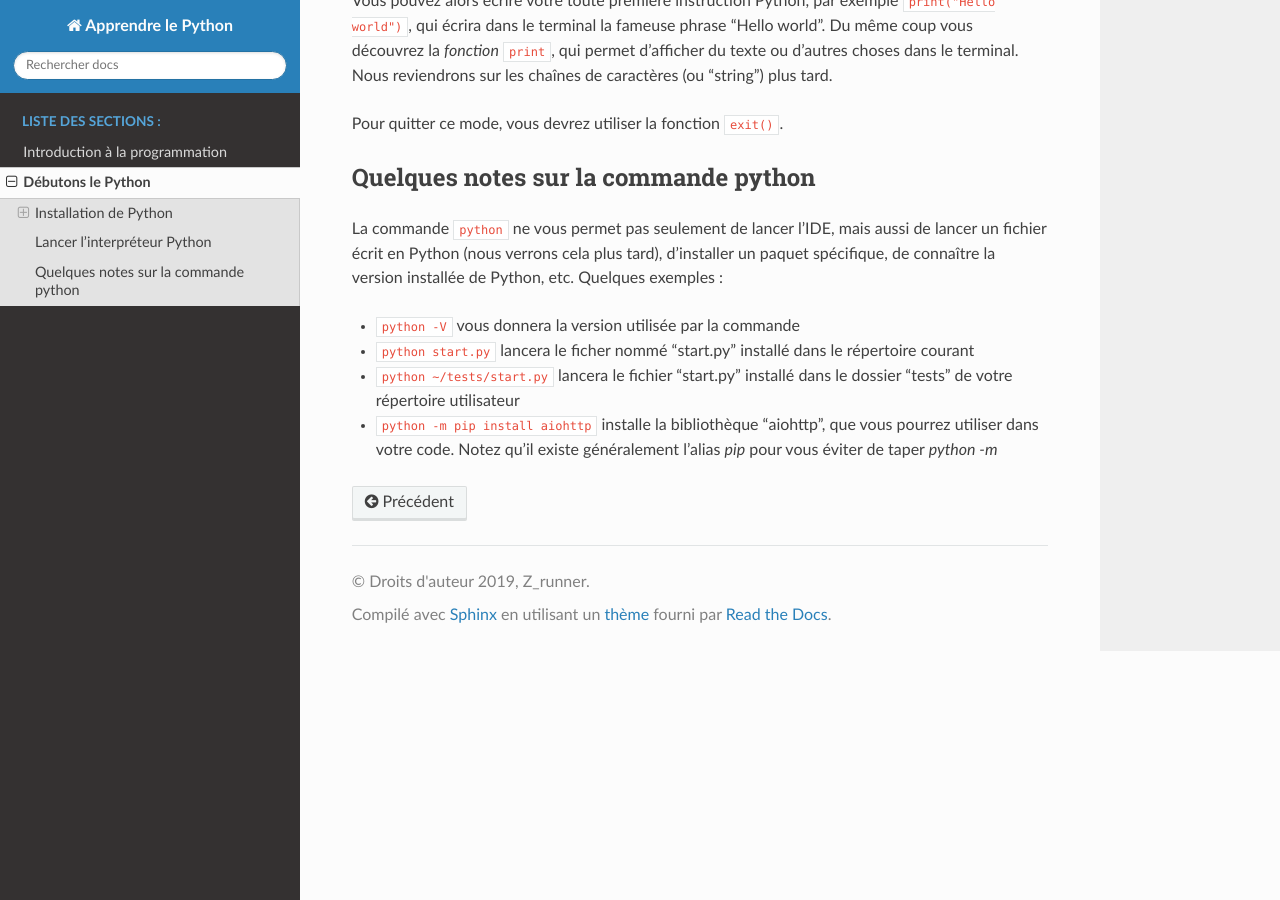
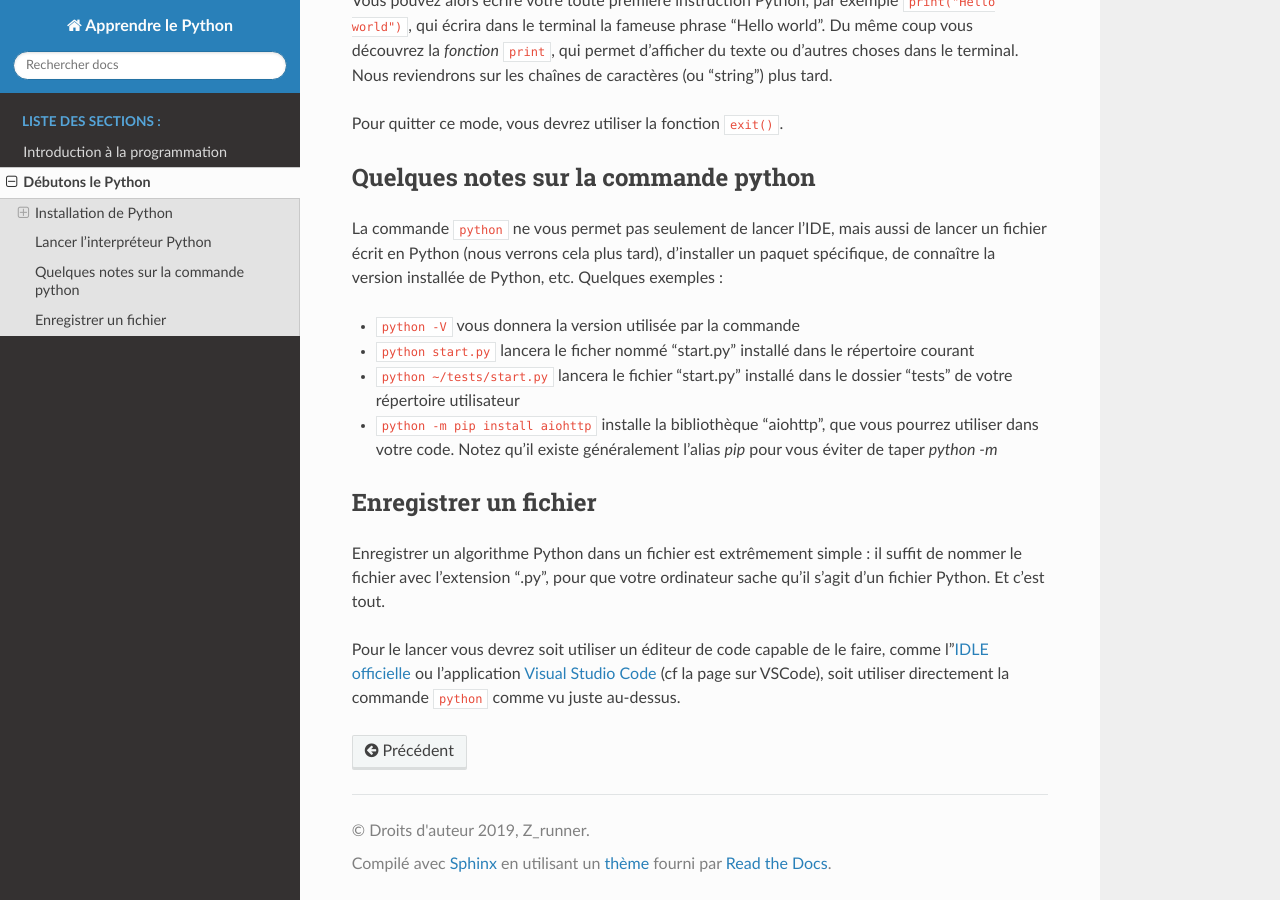
Before and after one commit to ZRunner/Apprendre-le-Python, a Sphinx documentation site: the page built from source/debutons.rst, in a window 1280 px wide and 900 px high, scrolled down 1564 px. Built offline with Sphinx 7.4.7 and the Read the Docs theme 2.0.0, drawn with Linux system fonts in a browser that asks for light colours.

Commit message:
partie sur l'enregistrement des fichiers

```diff
--- a/source/debutons.rst
+++ b/source/debutons.rst
@@ -69,3 +69,13 @@ Quelques exemples :
 - ``python start.py`` lancera le ficher nommé 'start.py' installé dans le répertoire courant
 - ``python ~/tests/start.py`` lancera le fichier 'start.py' installé dans le dossier 'tests' de votre répertoire utilisateur
 - ``python -m pip install aiohttp`` installe la bibliothèque 'aiohttp', que vous pourrez utiliser dans votre code. Notez qu'il existe généralement l'alias `pip` pour vous éviter de taper `python -m`
+
+
+
+----------------------
+Enregistrer un fichier
+----------------------
+
+Enregistrer un algorithme Python dans un fichier est extrêmement simple : il suffit de nommer le fichier avec l'extension '.py', pour que votre ordinateur sache qu'il s'agit d'un fichier Python. Et c'est tout.
+
+Pour le lancer vous devrez soit utiliser un éditeur de code capable de le faire, comme l'`IDLE officielle <https://docs.python.org/fr/3/library/idle.html>`_ ou l'application `Visual Studio Code <https://code.visualstudio.com/>`_ (cf la page sur VSCode), soit utiliser directement la commande ``python`` comme vu juste au-dessus.
```
